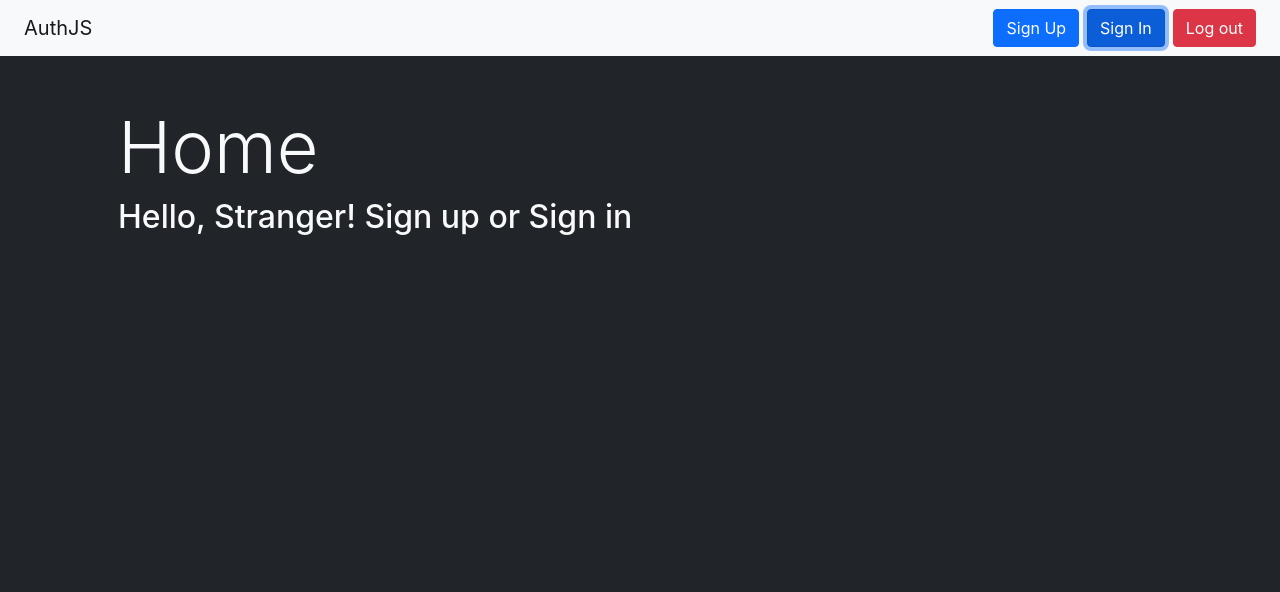
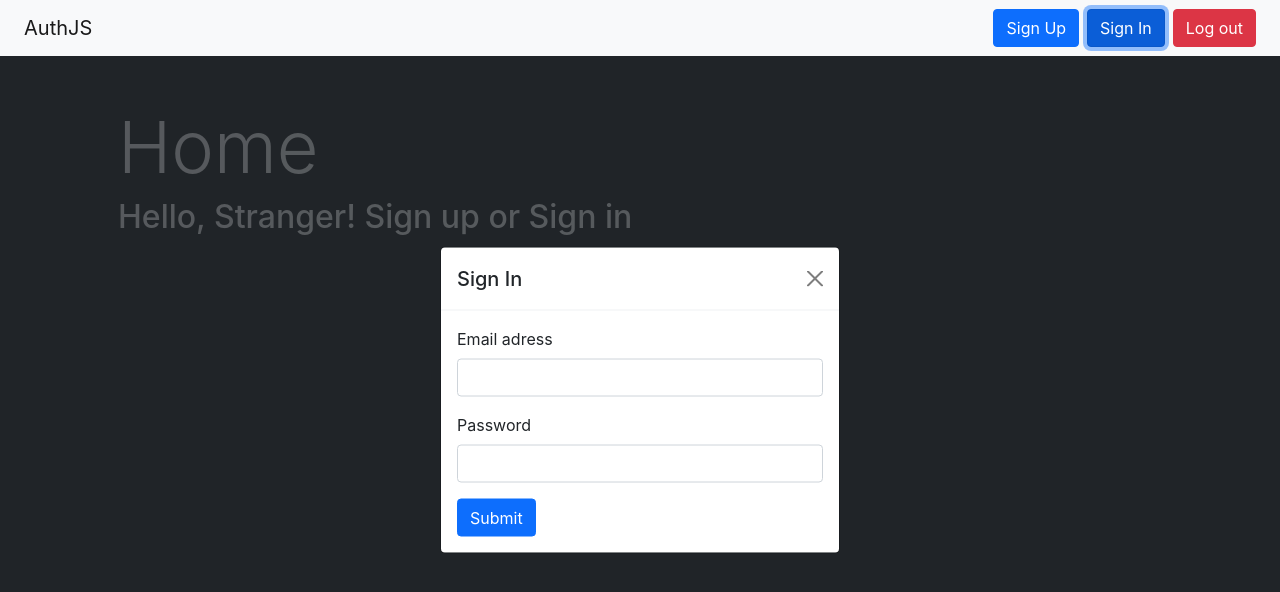
Before and after one commit to Alik64/React_projects, a React (Create React App) app in the folder 3_Auth-firebase/: page / in a window 1280 px wide. Both pictures are taken after a click on the button "Sign In". Shown: the top 592 px of the page. Built offline with nearby package versions, Linux system fonts and the light colour scheme; no server answers.

Commit message:
SinInModal

```diff
--- a/3_Auth-firebase/src/App.js
+++ b/3_Auth-firebase/src/App.js
@@ -1,6 +1,7 @@
 
 import { Routes, Route } from "react-router-dom"
 import Navbar from "./components/Navbar";
+import SignInModal from "./components/SignInModal";
 import SignUpModal from "./components/SignUpModal";
 import Home from "./pages/Home"
 import Private from "./pages/Private/Private";
@@ -9,6 +10,7 @@
   return (
     <>
       <SignUpModal />
+      <SignInModal />
       <Navbar />
       <Routes>
         <Route path="/" element={<Home />} />
--- /dev/null
+++ b/3_Auth-firebase/src/components/SignInModal.js
@@ -0,0 +1,105 @@
+import React, { useContext, useRef, useState } from 'react'
+import { UserContext } from '../context/userContext'
+import { useNavigate } from 'react-router-dom'
+
+export default function SignInModal(props) {
+
+    const { modalState, toggleModals, signIn } = useContext(UserContext)
+    const navigate = useNavigate()
+
+    const [validation, setValidation] = useState("")
+
+    const inputs = useRef([])
+    const addInputs = el => {
+        if (el && !inputs.current.includes(el)) {
+            inputs.current.push(el)
+        }
+    }
+    const formRef = useRef()
+
+    // Validation FRONT
+    const handleForm = async (e) => {
+        e.preventDefault()
+
+
+        //Validaiton coté FireBase
+
+        try {
+            const cred = await signIn( // nous retourne un objet d'utilisateur qu'on a crée
+                inputs.current[0].value,
+                inputs.current[1].value,
+            )
+            formRef.current.reset()
+            setValidation("")
+            // une fois connecté
+            navigate('/private/private-home')
+            toggleModals("close")
+
+
+        } catch {
+
+            setValidation("OOps! Email or/and Password are incorect")
+
+        }
+    }
+    // supprimer le message d'erreur + la fermeture de modal
+    const closeModal = () => {
+        setValidation("")
+        toggleModals("close")
+    }
+    return (
+        <> {modalState.signInModal && <div className="position-fixed top-0 vw-100 vh-100">
+            <div // Overlay
+                onClick={closeModal}
+                className="w-100 h-100 bg-dark bg-opacity-75">
+            </div>
+            <div className="position-absolute top-50 start-50 translate-middle" style={{ minWidth: "400px" }}>
+                <div className="modal-dialog">
+                    <div className="modal-content">
+                        <div className="modal-header">
+                            <h5 className="modal-title">Sign In</h5>
+                            <button onClick={closeModal} className="btn-close"></button>
+                        </div>
+
+                        <div className="modal-body">
+
+                            <form
+                                ref={formRef}
+                                onSubmit={handleForm}
+                                className="sign-up-form">
+                                <div className="mb-3">
+                                    <label htmlFor="signInEmail" className='form-label'>Email adress</label>
+                                    <input
+                                        ref={addInputs}
+                                        required
+                                        name="email"
+                                        type="email"
+                                        id="signInEmail"
+                                        className="form-control" />
+                                </div>
+                                <div className="mb-3">
+                                    <label htmlFor="signInPwd" className='form-label'>Password</label>
+                                    <input
+                                        ref={addInputs}
+                                        required
+                                        name="pwd"
+                                        type="password"
+                                        id="signInPwd"
+                                        className="form-control" />
+                                    <p className="text-danger mt-1">{validation}</p>
+                                </div>
+
+                                <button className='btn btn-primary'>Submit</button>
+                            </form>
+
+                        </div>
+
+                    </div>
+                </div>
+            </div>
+
+        </div>}
+
+        </>
+    )
+}
```
